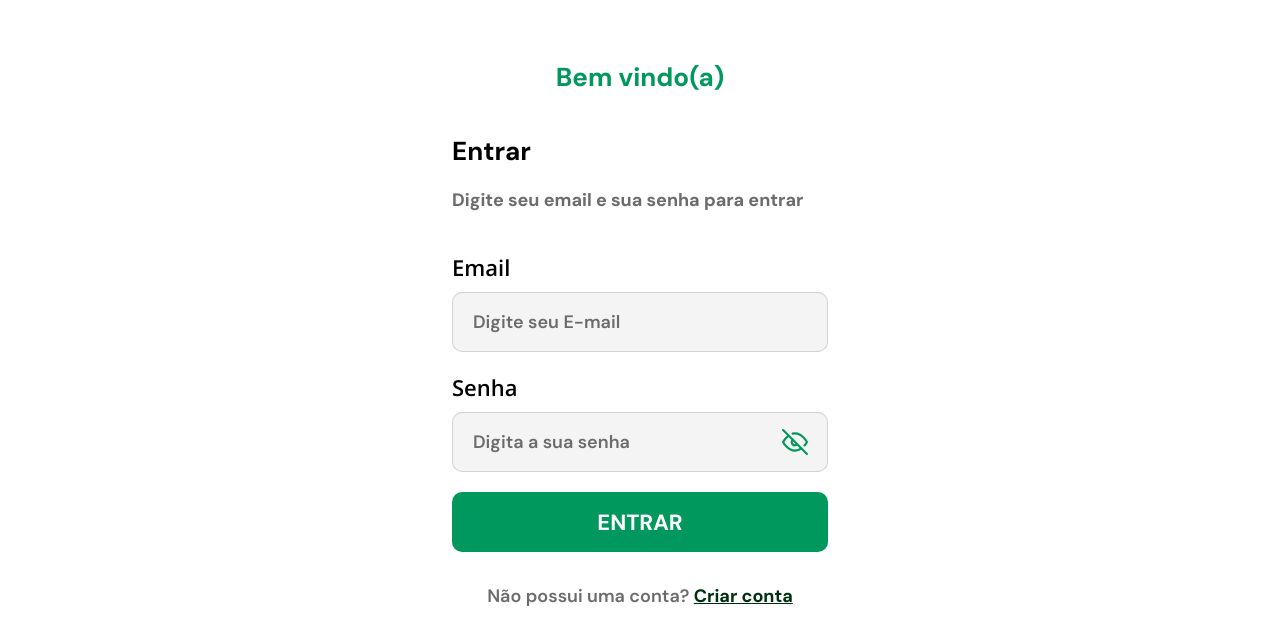
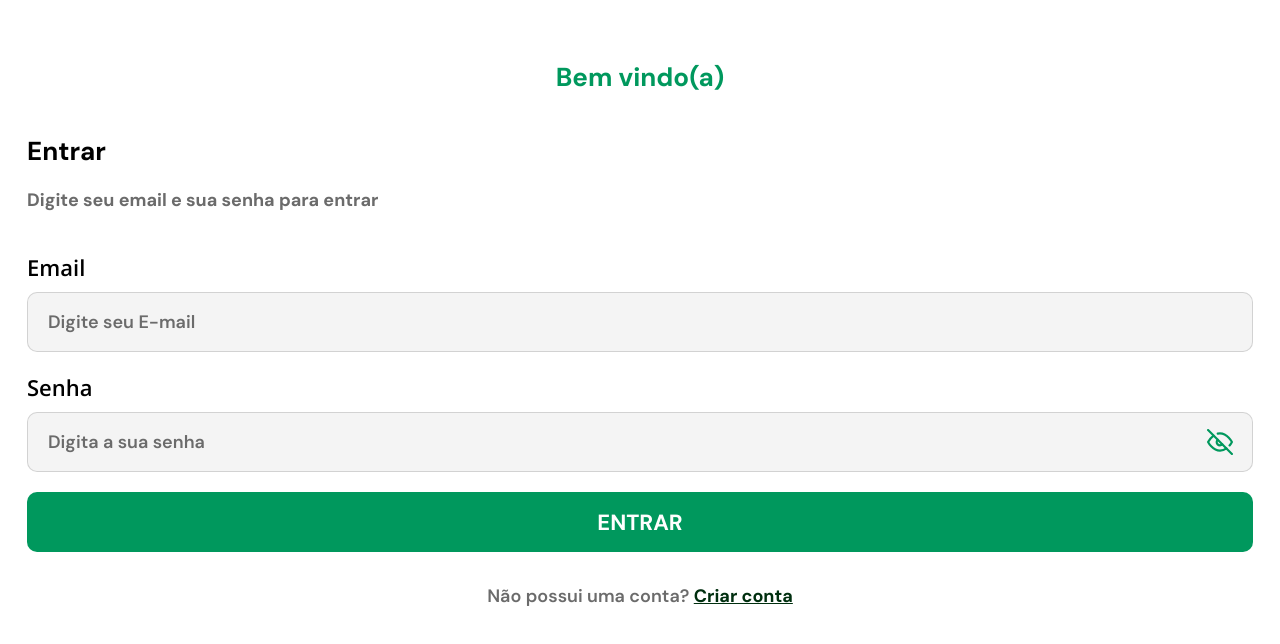
Before and after one commit to LuizSanti/saude-recife-pwa, a React (Vite) app: page /login in a window 1280 px wide. Shown: the top 644 px of the page. Built offline with nearby package versions, Linux system fonts and the light colour scheme; no server answers.

Commit message:
SCRUM-20: remove limite de largura global e torna a tela de especialidade responsiva no computador

```diff
--- a/src/index.css
+++ b/src/index.css
@@ -5,6 +5,10 @@
   --erro: #f30000;
   --alerta: #f89603;
   --cinza-texto: #6b6b6b;
+
+  /* largura máxima do conteúdo no computador (muda só aqui) */
+  --largura-conteudo: 720px;
+  --margem-tela: max(28px, calc((100% - var(--largura-conteudo)) / 2));
 
   font-family: 'DM Sans', system-ui, sans-serif;
   font-size: 18px;
@@ -17,22 +21,13 @@
   padding: 0;
 }
 
-*,
-*::before,
-*::after {
-  box-sizing: border-box;
-}
-
 body {
+  min-height: 100vh;
   background: #ffffff;
-  min-height: 100vh;
-  display: flex;
-  justify-content: center;
 }
 
 #root {
   width: 100%;
-  max-width: 430px;
   min-height: 100vh;
 }
 
```
